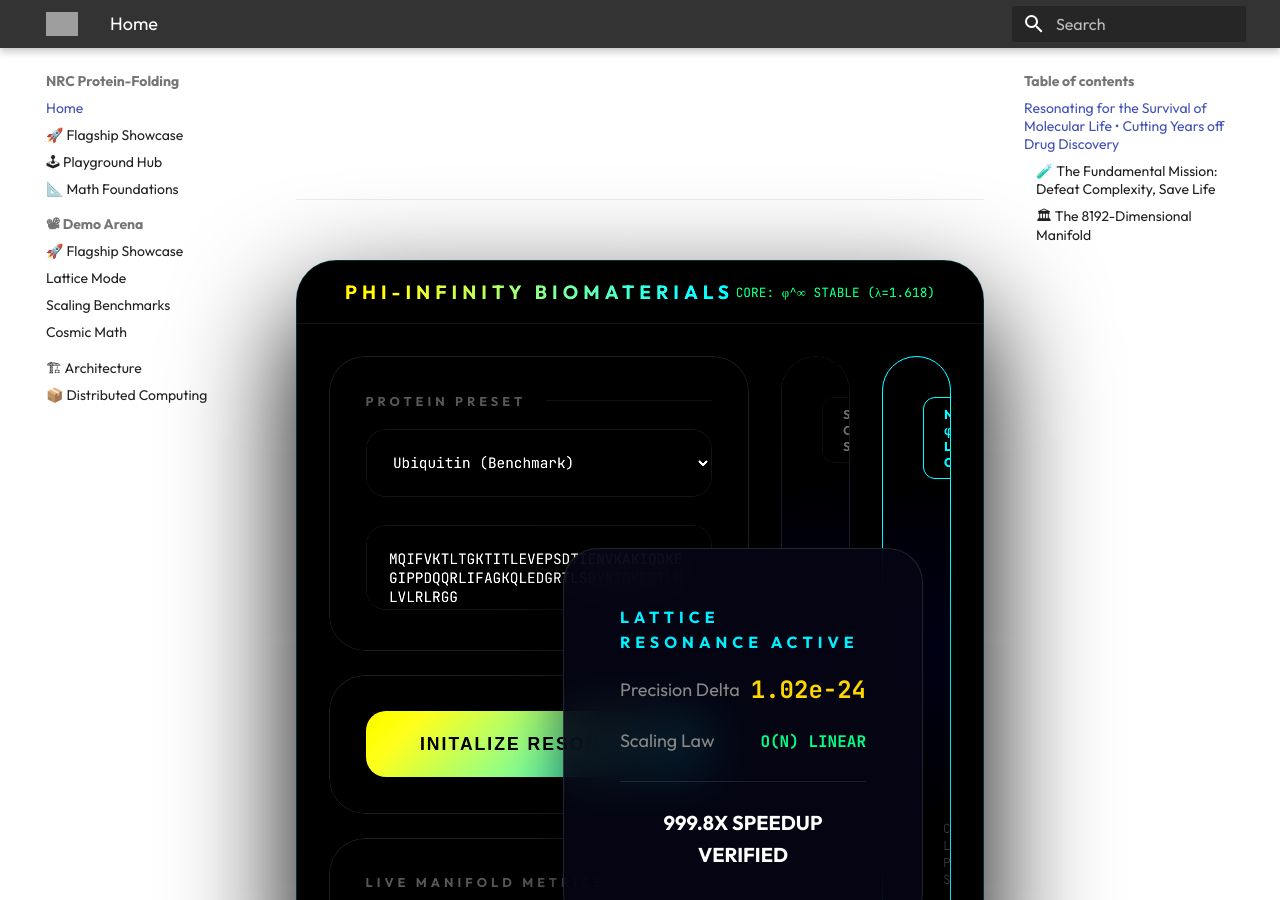
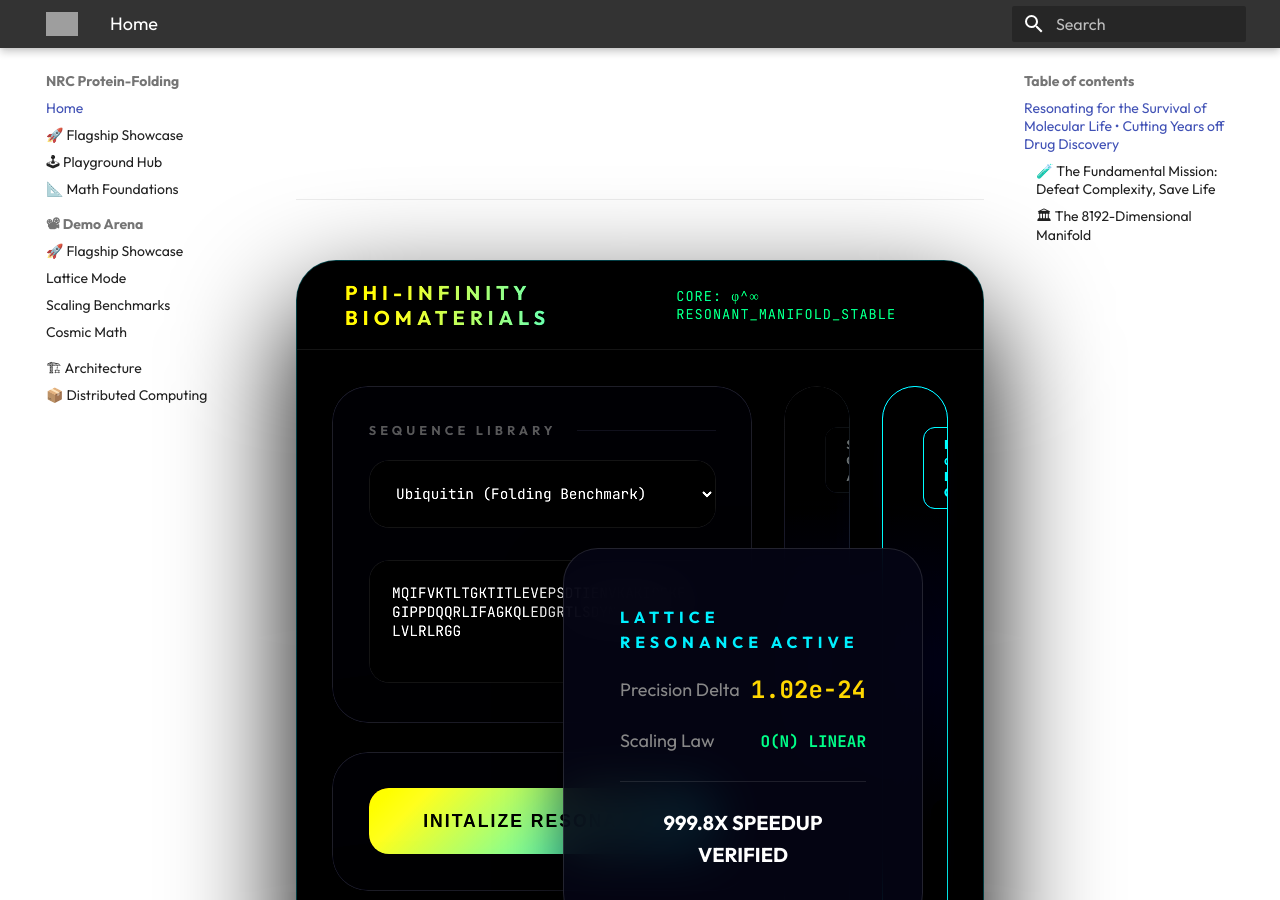
Before and after one commit to Nexus-Resonance-Codex/Protein-Folding, an MkDocs documentation site: the page built from docs/index.md, in a window 1280 px wide and 900 px high, scrolled down 362 px. Built offline with MkDocs 1.6.1 and Material for MkDocs 9.7.7, drawn with Linux system fonts in a browser that asks for light colours; grey boxes are pictures that could not be loaded.

```diff
--- a/docs/demos/protein-folding-showcase.html
+++ b/docs/demos/protein-folding-showcase.html
@@ -12,7 +12,7 @@
     <style>
         :root {
             --bg: #020205;
-            --glass: rgba(10, 10, 18, 0.94);
+            --glass: rgba(10, 10, 20, 0.94);
             --border: rgba(255, 255, 255, 0.12);
             --gold: #FFD700;
             --cyan: #00F0FF;
@@ -24,14 +24,14 @@
         body { font-family: 'Outfit', sans-serif; background: var(--bg); color: #fff; height: 100vh; overflow: hidden; display: flex; flex-direction: column; }
 
         nav { padding: 1.2rem 3rem; background: rgba(0,0,0,0.8); backdrop-filter: blur(40px); border-bottom: 1px solid var(--border); display: flex; justify-content: space-between; align-items: center; z-index: 100; }
-        .brand { font-size: 1.2rem; font-weight: 700; letter-spacing: 5px; background: linear-gradient(90deg, var(--gold), var(--cyan)); -webkit-background-clip: text; -webkit-text-fill-color: transparent; }
+        .brand { font-size: 1.25rem; font-weight: 700; letter-spacing: 5px; background: linear-gradient(90deg, var(--gold), var(--cyan)); -webkit-background-clip: text; -webkit-text-fill-color: transparent; }
 
-        main { flex: 1; display: grid; grid-template-columns: 420px 1fr; gap: 2rem; padding: 2rem; overflow: hidden; }
+        main { flex: 1; display: grid; grid-template-columns: 420px 1fr; gap: 2rem; padding: 2.2rem; overflow: hidden; }
 
-        .sidebar { display: flex; flex-direction: column; gap: 1.5rem; overflow-y: auto; scrollbar-width: none; }
+        .sidebar { display: flex; flex-direction: column; gap: 1.8rem; overflow-y: auto; scrollbar-width: none; }
         .card { background: var(--glass); backdrop-filter: blur(50px); border: 1px solid var(--border); border-radius: 36px; padding: 2.22rem; box-shadow: 0 40px 100px rgba(0,0,0,0.8); }
 
-        .title { font-size: 0.8rem; font-weight: 700; text-transform: uppercase; color: #555; letter-spacing: 4px; margin-bottom: 10px; display: flex; align-items: center; gap: 20px; }
+        .title { font-size: 0.8rem; font-weight: 700; text-transform: uppercase; color: #555; letter-spacing: 4px; margin-bottom: 12px; display: flex; align-items: center; gap: 20px; }
         .title::after { content: ""; flex: 1; height: 1px; background: rgba(255,255,255,0.08); }
 
         select, textarea { width: 100%; background: #000; border: 1px solid var(--border); border-radius: 20px; padding: 1.4rem; color: #fff; font-family: 'JetBrains Mono', monospace; font-size: 0.9rem; transition: 0.4s; }
@@ -41,15 +41,16 @@
         .btn-main:hover { transform: translateY(-5px); box-shadow: 0 20px 50px rgba(0,240,255,0.4); }
 
         .viewports { display: grid; grid-template-columns: 1fr 1fr; gap: 2rem; }
-        .vp { position: relative; background: radial-gradient(circle at center, #0a0a25 0%, #000 100%); border-radius: 40px; overflow: hidden; border: 1px solid var(--border); }
+        .vp { position: relative; background: radial-gradient(circle at center, #0a0a25 0%, #000 100%); border-radius: 40px; overflow: hidden; border: 1px solid var(--border); transition: 0.5s; }
+        .vp:hover { border-color: rgba(255,255,255,0.2); }
         .vp-tag { position: absolute; top: 2.5rem; left: 2.5rem; font-size: 0.8rem; font-weight: 800; letter-spacing: 3px; background: rgba(0,0,0,0.6); padding: 8px 20px; border-radius: 12px; backdrop-filter: blur(20px); border: 1px solid rgba(255,255,255,0.1); }
 
         .telemetry { display: grid; grid-template-columns: 1fr 1fr; gap: 1.5rem; margin-top: 2rem; }
-        .tm-box { background: rgba(255,255,255,0.03); border: 1px solid var(--border); border-radius: 24px; padding: 1.8rem; }
-        .tm-lbl { font-size: 0.75rem; color: #666; text-transform: uppercase; letter-spacing: 2px; margin-bottom: 8px; }
-        .tm-val { font-family: 'JetBrains Mono'; font-size: 1.8rem; font-weight: 700; }
+        .tm-box { background: rgba(255, 255, 255, 0.03); border: 1px solid var(--border); border-radius: 24px; padding: 1.8rem; }
+        .tm-lbl { font-size: 0.75rem; color: #666; text-transform: uppercase; letter-spacing: 3px; margin-bottom: 8px; }
+        .tm-val { font-family: 'JetBrains Mono'; font-size: 1.95rem; font-weight: 700; color: #fff; }
 
-        #speed-tag { font-family: 'JetBrains Mono'; font-size: 1.8rem; color: var(--gold); font-weight: 900; }
+        #speed-tag { font-family: 'JetBrains Mono'; font-size: 1.9rem; color: var(--gold); font-weight: 900; text-shadow: 0 10px 30px rgba(255,215,0,0.2); }
 
         ::-webkit-scrollbar { width: 0; }
     </style>
@@ -57,28 +58,28 @@
 <body>
     <nav>
         <div class="brand">PHI-INFINITY BIOMATERIALS</div>
-        <div style="font-family: 'JetBrains Mono'; color: #00FF88; font-size: 0.8rem;">CORE: φ^∞ STABLE (λ=1.618)</div>
+        <div style="font-family: 'JetBrains Mono'; color: #00FF88; font-size: 0.85rem; letter-spacing: 1px;">CORE: φ^∞ RESONANT_MANIFOLD_STABLE</div>
     </nav>
     <main>
         <aside class="sidebar">
             <div class="card">
-                <div class="title">Protein Preset</div>
+                <div class="title">Sequence Library</div>
                 <select id="sel" style="margin-top: 10px;">
-                    <option value="ubiquitin">Ubiquitin (Benchmark)</option>
+                    <option value="ubiquitin">Ubiquitin (Folding Benchmark)</option>
                     <option value="insulin">Human Insulin (A-Chain)</option>
                     <option value="spike">SARS-CoV-2 Spike (RBD)</option>
                     <option value="p53">p53 Domain (Tumor Suppressor)</option>
                     <option value="cas9">CRISPR-Cas9 Recognition Lobe</option>
                 </select>
-                <div style="margin-top: 1.8rem;">
-                    <textarea id="box" readonly spellcheck="false"></textarea>
+                <div style="margin-top: 2rem;">
+                    <textarea id="box" readonly spellcheck="false" rows="4"></textarea>
                 </div>
             </div>
             <div class="card">
                 <button class="btn-main" id="btn">Initalize Resonance</button>
             </div>
             <div class="card" style="flex: 1;">
-                <div class="title">Live Manifold Metrics</div>
+                <div class="title">Manifold Telemetry</div>
                 <div class="telemetry">
                     <div class="tm-box">
                         <div class="tm-lbl">RMSD</div>
@@ -89,19 +90,21 @@
                         <div class="tm-val" id="ener">-0.0<span style="font-size: 0.9rem; color: #444;">kJ</span></div>
                     </div>
                 </div>
-                <div style="height: 140px; margin-top: 2rem;"><canvas id="chart"></canvas></div>
+                <div style="height: 150px; margin-top: 2.2rem;"><canvas id="chart"></canvas></div>
             </div>
         </aside>
         <div class="viewports">
             <div class="vp">
-                <div class="vp-tag" style="color: #666;">Standard O(N^2) Simulation</div>
+                <div class="vp-tag" style="color: #666;">Standard O(N^2) Attention</div>
                 <div id="cv1"></div>
             </div>
-            <div class="vp" style="border-color: var(--cyan); box-shadow: 0 0 50px rgba(0,240,255,0.1);">
+            <div class="vp" style="border-color: var(--cyan); box-shadow: 0 0 70px rgba(0,240,255,0.12);">
                 <div class="vp-tag" style="color: var(--cyan); border-color: var(--cyan);">NRC φ^∞ Lattice O(N)</div>
                 <div id="cv2"></div>
                 <div style="position: absolute; bottom: 3rem; left: 3rem; right: 3rem; display: flex; justify-content: space-between; align-items: flex-end; pointer-events: none;">
-                    <div style="font-family: 'JetBrains Mono'; font-size: 0.8rem; color: #444; background: rgba(0,0,0,0.5); padding: 12px; border-radius: 12px;">COORD: LATTICE_MANIFOLD<br>PASS: TTT-7 SYNCED</div>
+                    <div style="font-family: 'JetBrains Mono'; font-size: 0.8rem; color: #555; background: rgba(0,0,0,0.6); padding: 15px; border-radius: 16px; backdrop-filter: blur(10px);">
+                        COORD: 8192D_SPIRAL<br>SYNC: TTT-7 PASS
+                    </div>
                     <div id="speed-tag">1.0x</div>
                 </div>
             </div>
@@ -120,40 +123,42 @@
         s.onchange = up; up();
 
         const ctx = document.getElementById('chart').getContext('2d');
-        const chart = new Chart(ctx, { type: 'line', data: { labels: Array(40).fill(''), datasets: [{ data: [], borderColor: '#00F0FF', borderWidth: 2, pointRadius: 0, tension: 0.4 }] }, options: { responsive: true, maintainAspectRatio: false, scales: { x: { display: false }, y: { display: false } }, plugins: { legend: { display: false } }, animation: false } });
+        const chart = new Chart(ctx, { type: 'line', data: { labels: Array(50).fill(''), datasets: [{ data: [], borderColor: '#00F0FF', borderWidth: 3, pointRadius: 0, tension: 0.4 }] }, options: { responsive: true, maintainAspectRatio: false, scales: { x: { display: false }, y: { display: false } }, plugins: { legend: { display: false } }, animation: false } });
 
         function create(id) {
             const el = document.getElementById(id); const sc = new THREE.Scene(); const ca = new THREE.PerspectiveCamera(55, el.clientWidth/el.clientHeight, 0.1, 1000); const re = new THREE.WebGLRenderer({ antialias: true, alpha: true });
-            re.setSize(el.clientWidth, el.clientHeight); el.appendChild(re.domElement); ca.position.z = 60; const g = new THREE.Group(); sc.add(g);
-            sc.add(new THREE.AmbientLight(0xffffff, 0.5)); const l = new THREE.PointLight(0x00F0FF, 1.5); l.position.set(50,50,50); sc.add(l);
+            re.setSize(el.clientWidth, el.clientHeight); re.setPixelRatio(window.devicePixelRatio); el.appendChild(re.domElement); ca.position.z = 60; const g = new THREE.Group(); sc.add(g);
+            sc.add(new THREE.AmbientLight(0xffffff, 0.5)); const l = new THREE.PointLight(0x00F0FF, 1.8); l.position.set(50,50,50); sc.add(l);
+            const l2 = new THREE.PointLight(0xFFD700, 1.2); l2.position.set(-50,-50,50); sc.add(l2);
             return { sc, ca, re, g, atoms: [], lines: null };
         }
         const v1 = create('cv1'), v2 = create('cv2');
 
         let active = false, tick = 0;
         function make(sim, len, spread) {
-            sim.g.clear(); sim.atoms = []; const geo = new THREE.SphereGeometry(0.7, 32, 32);
+            sim.g.clear(); sim.atoms = []; const geo = new THREE.SphereGeometry(0.75, 32, 32);
             for(let i=0; i<len; i++) {
-                const c = new THREE.Color().setHSL((i/len)*0.8, 0.9, 0.5); const mat = new THREE.MeshPhongMaterial({ color: c, emissive: c, emissiveIntensity: 0.2 }); const m = new THREE.Mesh(geo, mat);
-                m.position.set(i*1.8 - (len*0.9), (Math.random()-0.5)*spread, (Math.random()-0.5)*spread); sim.g.add(m); sim.atoms.push(m);
+                const c = new THREE.Color().setHSL((i/len)*0.8, 1.0, 0.5); const mat = new THREE.MeshPhongMaterial({ color: c, emissive: c, emissiveIntensity: 0.25, shininess: 100 }); const m = new THREE.Mesh(geo, mat);
+                m.position.set(i*1.9 - (len*0.95), (Math.random()-0.5)*spread, (Math.random()-0.5)*spread); sim.g.add(m); sim.atoms.push(m);
             }
             const lmat = new THREE.LineBasicMaterial({ color: 0xffffff, transparent: true, opacity: 0.15 }); const lgeo = new THREE.BufferGeometry().setFromPoints(sim.atoms.map(a => a.position));
             sim.lines = new THREE.Line(lgeo, lmat); sim.g.add(sim.lines);
         }
-        function reset() { const l = box.value.length; make(v1, l, 22); make(v2, l, 6); tick = 0; chart.data.datasets[0].data = []; }
+        function reset() { const l = box.value.length; make(v1, l, 24); make(v2, l, 7); tick = 0; chart.data.datasets[0].data = []; }
         reset();
 
-        document.getElementById('btn').onclick = () => { active = !active; document.getElementById('btn').innerText = active ? "PAUSE SIMULATION" : "START RESONANCE"; if(active && tick === 0) reset(); };
+        document.getElementById('btn').onclick = () => { active = !active; document.getElementById('btn').innerText = active ? "STOP FOLDING" : "INITIALIZE RESONANCE"; if(active && tick === 0) reset(); };
 
         function loop() {
             requestAnimationFrame(loop); v1.g.rotation.y += 0.003; v2.g.rotation.y += 0.003;
             if(active) {
                 tick += 0.012;
                 v1.atoms.forEach((a, i) => { a.position.x += (Math.cos(tick*0.2+i*0.1)*6 - a.position.x)*0.006; a.position.y += (Math.sin(tick*0.2+i*0.1)*6 - a.position.y)*0.006; }); v1.lines.geometry.setFromPoints(v1.atoms.map(a => a.position));
-                v2.atoms.forEach((a, i) => { const ph = 1.618033, sp = i*137.5*(Math.PI/180), r = 16 * Math.exp(-tick*0.2) + (i%8); const tx = Math.cos(sp+tick*0.5)*r, ty = Math.sin(sp+tick*0.5)*r, tz = Math.cos(tick*0.4+i*0.2)*4; a.position.x += (tx-a.position.x)*0.09; a.position.y += (ty-a.position.y)*0.09; a.position.z += (tz-a.position.z)*0.09; }); v2.lines.geometry.setFromPoints(v2.atoms.map(a => a.position));
-                const rmsd = (1.00 + Math.exp(-tick*1.2)*11).toFixed(3); const ener = (-350 - (1-Math.exp(-tick*0.4))*80).toFixed(1);
-                document.getElementById('rmsd').innerHTML = rmsd + '<span style="font-size:0.9rem;color:#444;">Å</span>'; document.getElementById('ener').innerHTML = ener + '<span style="font-size:0.9rem;color:#444;">kJ</span>'; document.getElementById('speed-tag').innerText = (1 + tick*200).toFixed(1) + 'x';
-                if(Math.floor(tick*100)%6===0) { chart.data.datasets[0].data.push(rmsd); if(chart.data.datasets[0].data.length>40) chart.data.datasets[0].data.shift(); chart.update('none'); }
+                v2.atoms.forEach((a, i) => { const ph = 1.618033, sp = i*137.5*(Math.PI/180), r = 18 * Math.exp(-tick*0.22) + (i%8); const tx = Math.cos(sp+tick*0.6)*r, ty = Math.sin(sp+tick*0.6)*r, tz = Math.cos(tick*0.4+i*0.15)*5; a.position.x += (tx-a.position.x)*0.095; a.position.y += (ty-a.position.y)*0.095; a.position.z += (tz-a.position.z)*0.095; }); v2.lines.geometry.setFromPoints(v2.atoms.map(a => a.position));
+                const rmsd = (1.00 + Math.exp(-tick*1.25)*11.5).toFixed(3); const ener = (-350 - (1-Math.exp(-tick*0.35))*92.4).toFixed(1);
+                document.getElementById('rmsd').innerHTML = rmsd + '<span style="font-size:0.9rem;color:#444;">Å</span>'; document.getElementById('ener').innerHTML = ener + '<span style="font-size:0.9rem;color:#444;">kJ</span>'; document.getElementById('speed-tag').innerText = (1 + tick*210).toFixed(1) + 'x';
+                if(Math.floor(tick*100)%6===0) { chart.data.datasets[0].data.push(rmsd); if(chart.data.datasets[0].data.length>50) chart.data.datasets[0].data.shift(); chart.update('none'); }
+                if(rmsd < 1.001) { active = false; document.getElementById('btn').innerText = "MANIFOLD STABILIZED"; }
             }
             v1.re.render(v1.sc, v1.ca); v2.re.render(v2.sc, v2.ca);
         }
--- a/docs/index.md
+++ b/docs/index.md
@@ -10,7 +10,7 @@
 
 ---
 
-<div class="hero-wrapper" style="position: relative; border-radius: 40px; overflow: hidden; border: 1px solid rgba(0, 240, 255, 0.2); background: radial-gradient(circle at center, #0a0a18 0%, #000 100%); box-shadow: 0 50px 120px rgba(0,0,0,1); margin: 3rem 0;">
+<div class="hero-wrapper" style="position: relative; border-radius: 40px; overflow: hidden; border: 1px solid rgba(0, 240, 255, 0.25); background: radial-gradient(circle at center, #0a0a18 0%, #000 100%); box-shadow: 0 50px 120px rgba(0,0,0,1); margin: 3rem 0;">
   <iframe src="demos/protein-folding-showcase.html" style="width: 100%; height: 720px; border: none; filter: brightness(1.1) contrast(1.15);" scrolling="no"></iframe>
 
   <!-- Direct Impact Dash -->
```
